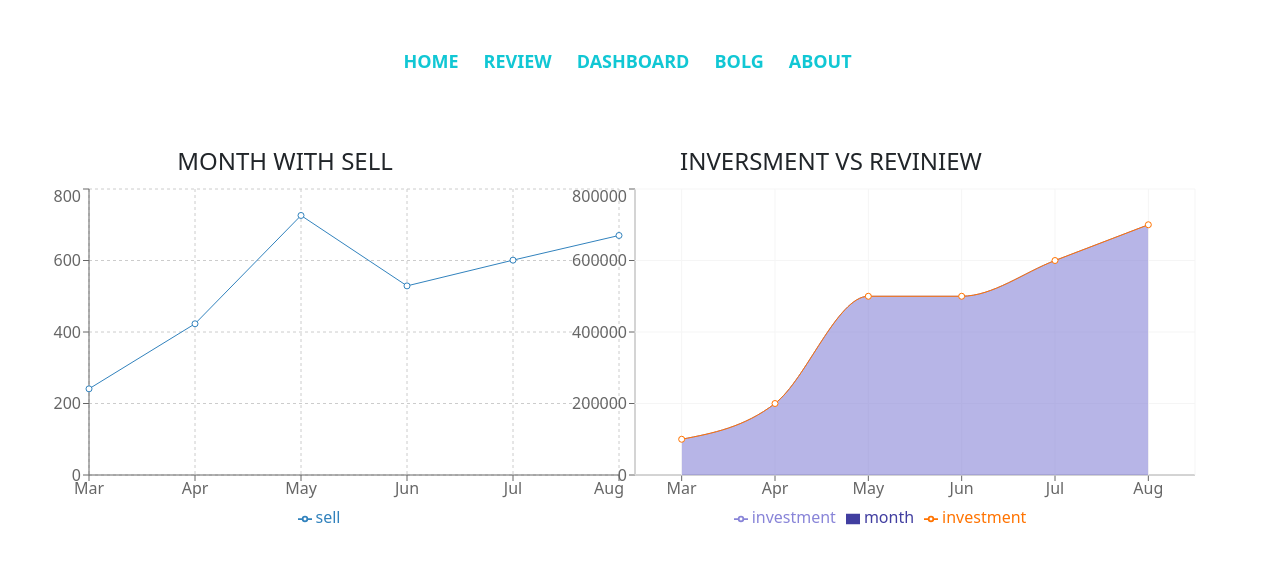
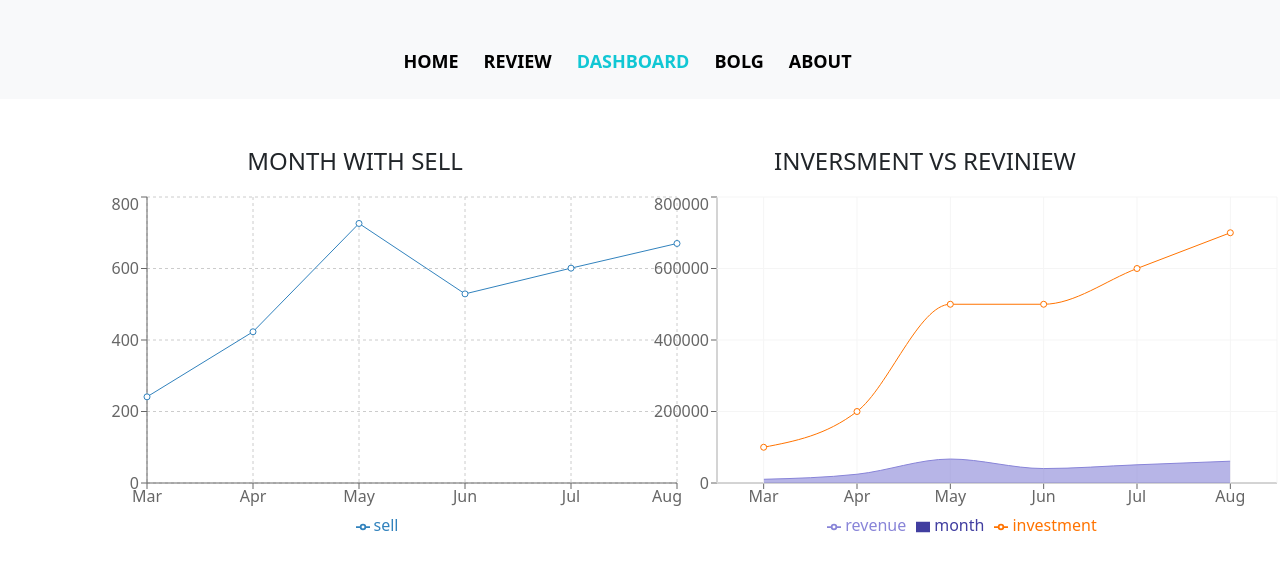
Before and after one commit to mamun2232/food-review, a React (Create React App) app: page /dashboard in a window 1280 px wide. Shown: the top 572 px of the page. Built offline with nearby package versions, Linux system fonts and the light colour scheme.

Commit message:
complect

```diff
--- /dev/null
+++ b/src/components/CoustomLink/CoustomLink.js
@@ -0,0 +1,29 @@
+import React from 'react';
+import {
+      Routes,
+      Route,
+      Outlet,
+      Link,
+      useMatch,
+      useResolvedPath,
+    } from "react-router-dom";
+
+const CoustomLink = ({ children, to, ...props }) => {
+      let resolved = useResolvedPath(to);
+  let match = useMatch({ path: resolved.pathname, end: true });
+
+      return (
+            <div className='d-inline'>
+            <Link
+              style={{  color: match ? "#11c7d4" : "black" }}
+              to={to}
+              {...props}
+            >
+              {children}
+            </Link>
+
+          </div>
+      );
+};
+
+export default CoustomLink;
--- a/src/components/Dashboard/Dashboard.js
+++ b/src/components/Dashboard/Dashboard.js
@@ -43,9 +43,10 @@ const Dashboard = () => {
       ]
       return (
 
-          <div className="row container mt-5">
-                <div className="col-lg-6">
-                      <h4 className='text-center'>MONTH WITH SELL</h4>
+         <div className="container">
+              <div className="row mt-5 ">
+                <div className="col-lg-6 ">
+                      <h4 className='text-center mb-3'>MONTH WITH SELL</h4>
                 <LineChart width={600} height={350} data={data}>
                                         <Tooltip></Tooltip>
 
@@ -61,20 +62,21 @@ const Dashboard = () => {
 
                 </div>
                 <div className="col-lg-6">
-                      <h4 className='text-center'>INVERSMENT VS REVINIEW</h4>
+                      <h4 className='text-center mb-3'>INVERSMENT VS REVINIEW</h4>
                 <ComposedChart width={630} height={350} data={data}>
                              <XAxis dataKey="month" />
                                                  <YAxis />
                                                 <Tooltip />
                                                 <Legend />
                               <CartesianGrid stroke="#f5f5f5" />
-                  <Area type="monotone" dataKey="investment" fill="#8884d8" stroke="#8884d8" />
+                  <Area type="monotone" dataKey="revenue" fill="#8884d8" stroke="#8884d8" />
                   <Bar dataKey="month" barSize={20} fill="#413ea0" />
                   <Line type="monotone" dataKey="investment" stroke="#ff7300" />
                         </ComposedChart>
 
                 </div>
           </div>
+         </div>
 
 
       );
--- a/src/components/Header/Header.css
+++ b/src/components/Header/Header.css
@@ -7,9 +7,11 @@
       font-size: 18px;
       color: #11c7d4;;
       font-weight: 600;
+
 }
 .shop-nav{
      text-align: center;
+
 }
 
 
--- a/src/components/Header/Header.js
+++ b/src/components/Header/Header.js
@@ -1,20 +1,27 @@
 import React from 'react';
 import { Link, NavLink } from 'react-router-dom';
+import CoustomLink from '../CoustomLink/CoustomLink';
 import './Header.css'
+const color ={
+      color: 'red'
+}
+const blue ={
+      color: 'black'
+}
 
 const Header = () => {
       return (
-            <div className="header p-4 ">
+            <div className="header p-4 bg-light ">
                   {/* <div className="shop-name my-3">
                         <h3 className='text-center'>Fruits Shop</h3>
 
                   </div> */}
                   <nav className='shop-nav mt-4'>
-                        <NavLink to='/'>HOME</NavLink>
-                        <NavLink to='/review'>REVIEW</NavLink>
-                        <NavLink to='/dashboard'>DASHBOARD</NavLink>
-                        <NavLink to='/blog'>BOLG</NavLink>
-                        <NavLink to='/about'>ABOUT</NavLink>
+                        <CoustomLink  to='/'>HOME</CoustomLink>
+                        <CoustomLink  to='/review'>REVIEW</CoustomLink>
+                        <CoustomLink  to='/dashboard'>DASHBOARD</CoustomLink>
+                        <CoustomLink  to='/blog'>BOLG</CoustomLink>
+                        <CoustomLink  to='/about'>ABOUT</CoustomLink>
 
                   </nav>
             </div>
--- a/src/components/Review/Review.js
+++ b/src/components/Review/Review.js
@@ -9,7 +9,8 @@ const Review = () => {
             <div className="review-section">
                   <div className="container">
                         <div className="row">
-                        <h3>Coustomer Review</h3>
+                        <h3 className='text-center mt-5 mb-3'>What our Coustomers Say</h3>
+
                              <div className="reviews">
 
                              {
```
